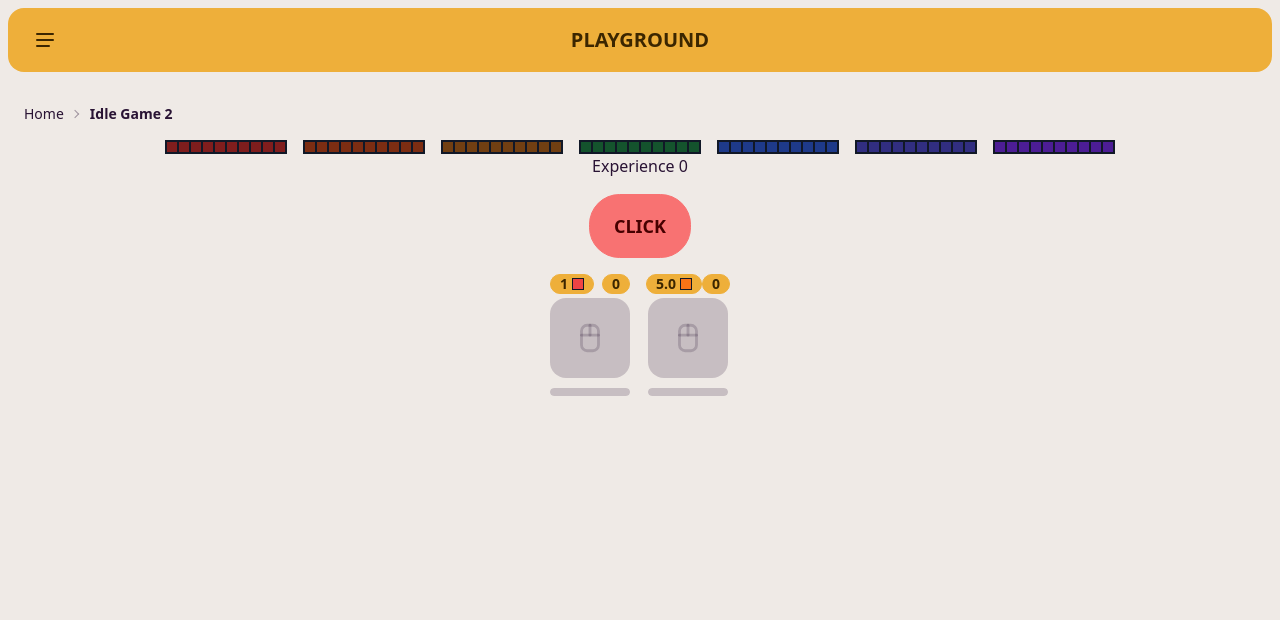
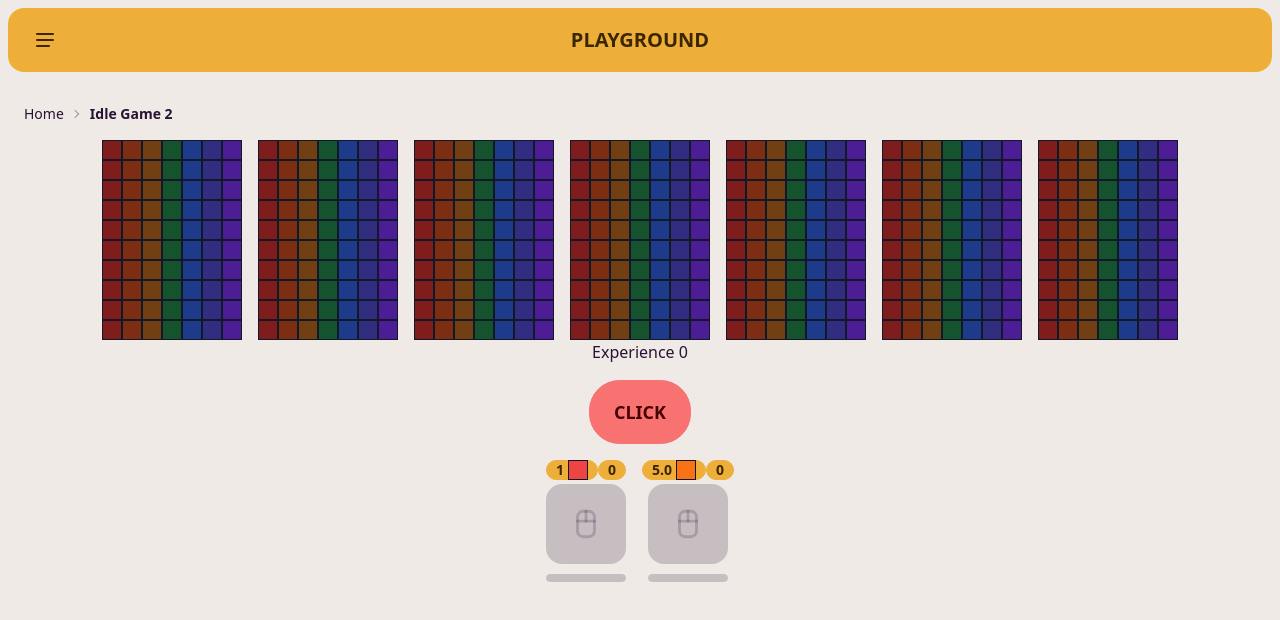
Before and after one commit to cakegod/svelte-kit-playground, a SvelteKit app: page /idle-game-2 in a window 1280 px wide. Shown: the top 620 px of the page. Built offline with nearby package versions, Linux system fonts and the light colour scheme.

Commit message:
style: increase cells size

```diff
--- a/src/routes/idle-game-2/Cell.svelte
+++ b/src/routes/idle-game-2/Cell.svelte
@@ -1,7 +1,5 @@
 <script lang="ts">
-	import { currency } from './store';
-
 	export let color: string;
 </script>
 
-<div class={`h-3 w-3 border border-gray-900 ${color}`} />
+<div class={`h-5 w-5 border border-gray-900 ${color}`} />
--- a/src/routes/idle-game-2/Cells.svelte
+++ b/src/routes/idle-game-2/Cells.svelte
@@ -1,13 +1,15 @@
 <script lang="ts">
 	import Cell from './Cell.svelte';
-
+	import { CURRENCY_COLORS } from './data';
 	import { currency } from './store';
-
-	export let filledColor: string, emptyColor: string, color: keyof typeof $currency;
 </script>
 
-<div class="grid grid-cols-10 border border-gray-900">
-	{#each Array(10) as _, index}
-		<Cell color={index < Number($currency[color]) ? filledColor : emptyColor} />
+<div class="flex ">
+	{#each CURRENCY_COLORS as { color, filled, empty }}
+		<div class="flex flex-col-reverse ">
+			{#each Array(10) as _, index}
+				<Cell color={index < Number($currency[color]) ? filled : empty} />
+			{/each}
+		</div>
 	{/each}
 </div>
```
